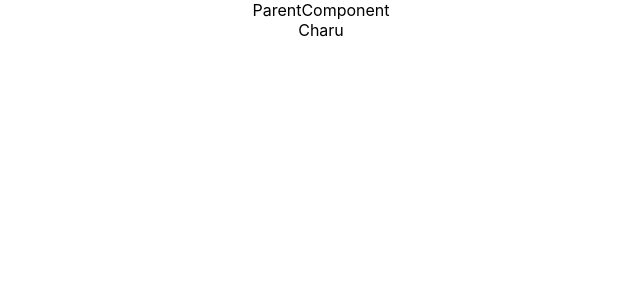
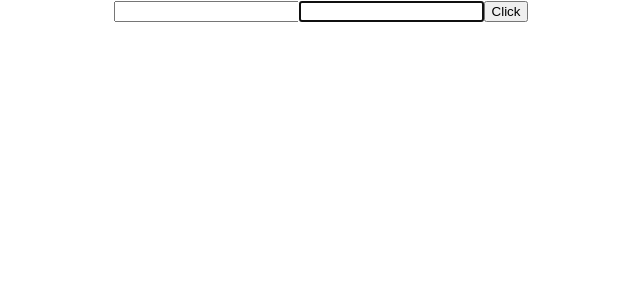
Before and after one commit to sowmiyashanmugaanatham/ReactJs-Basics, a React (Create React App) app: page / in a window 1280 px wide. Shown: the top 300 px of the page, without its empty margins (319-959 px from the left). Built offline with nearby package versions, Linux system fonts and the light colour scheme.

Commit message:
Topic Name:Refs

```diff
--- a/src/App.js
+++ b/src/App.js
@@ -1,13 +1,14 @@
 
 import React, { useReducer } from 'react'
 import './App.css'
-import ParentComponent from './Components/ParentComponent'
+import RefsDemo from './Components/RefsDemo'
+
 
 
 function App() {
   return (
     <div className='App'>
-      <ParentComponent />
+      <RefsDemo />
     </div>
 
   )
--- /dev/null
+++ b/src/Components/RefsDemo.js
@@ -0,0 +1,34 @@
+import React, { Component } from 'react';
+
+ class RefsDemo extends Component {
+     constructor(props) {
+         super(props)
+         this.inputRef = React.createRef()
+         this.cbRef = null
+         this.setcbRef = element => {
+             this.cbRef = element
+         }
+     }
+
+     componentDidMount() {
+         if(this.cbRef){
+             this.cbRef.focus()
+         }
+         //this.inputRef.current.focus()
+         //console.log(this.inputRef)
+     }
+     clickHandler =() =>{
+         alert(this.inputRef.current.value)
+     }
+  render() {
+    return (
+      <div>
+        <input type="text" ref={this.inputRef} />
+        <input type="text" ref={this.setcbRef} />
+        <button onClick={this.clickHandler}>Click</button>
+      </div>
+    );
+  }
+}
+
+export default RefsDemo;
```
Also changed, not shown: completed_images/Refs.PNG (added).
